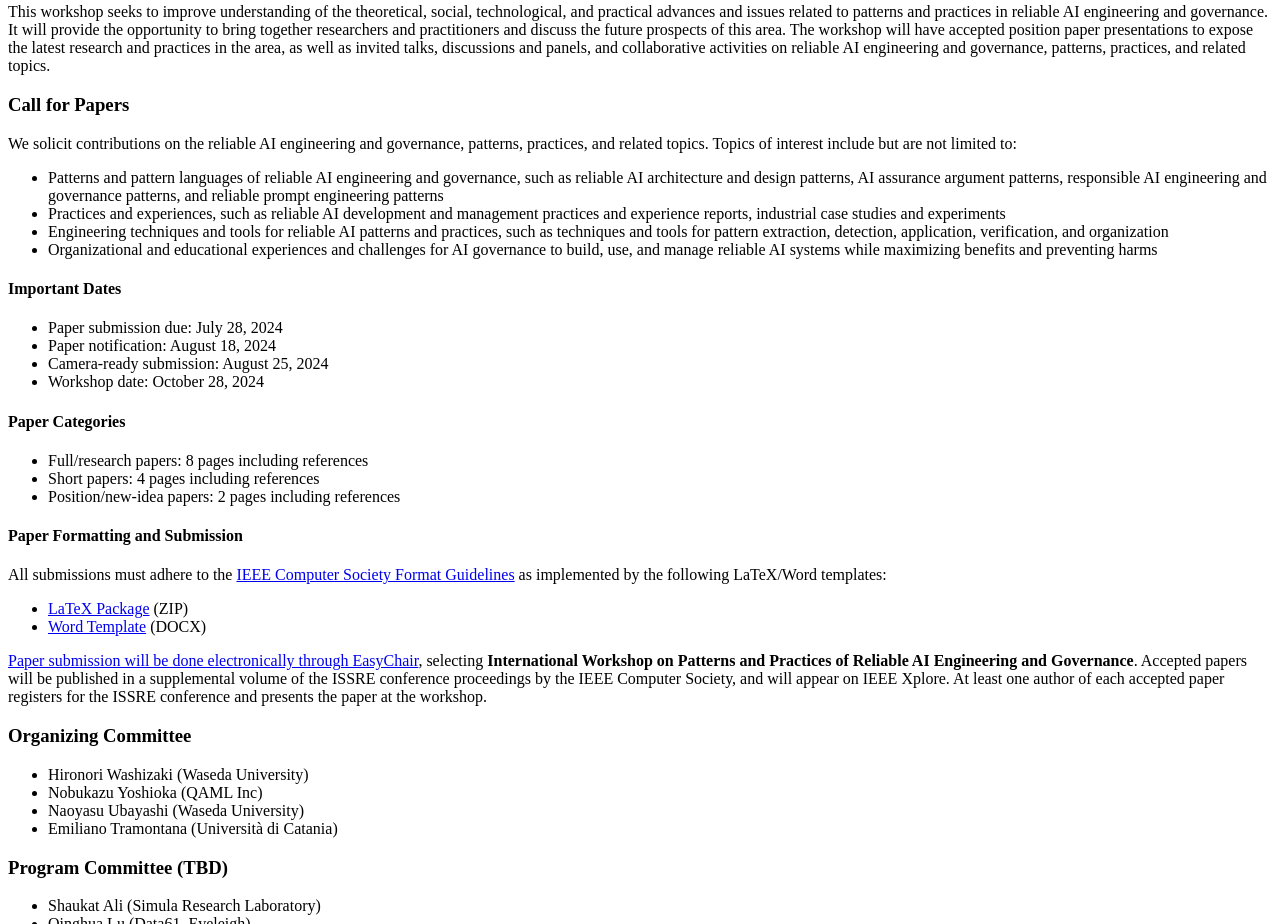
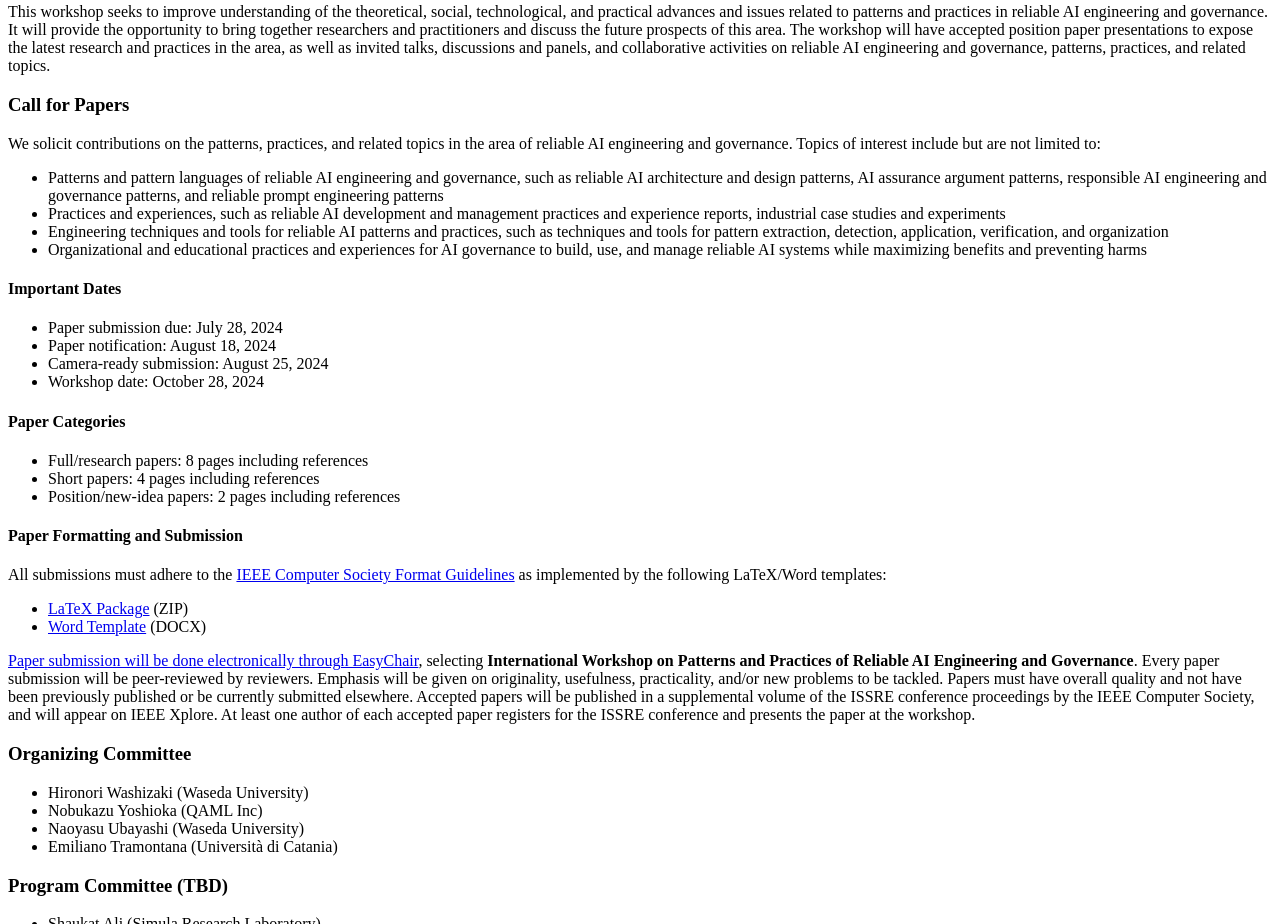
Before and after one commit to ai-pattern/ai-pattern.github.io, a plain HTML site: page index.html in a window 1280 px wide. Shown: the part 286-1210 px from the top of the page. Drawn offline with Linux system fonts and the light colour scheme.

Commit message:
Update index.html

```diff
--- a/index.html
+++ b/index.html
@@ -31,7 +31,7 @@
 
     <h3>Call for Papers</h3>
     <p>
-      We solicit contributions on the reliable AI engineering and governance, patterns, practices, and related topics.
+      We solicit contributions on the patterns, practices, and related topics in the area of reliable AI engineering and governance.
       Topics of interest include but are not limited to:
     </p>
 
@@ -44,7 +44,7 @@
         industrial case studies and experiments</li>
       <li>Engineering techniques and tools for reliable AI patterns and practices, such as techniques and tools
         for pattern extraction, detection, application, verification, and organization</li>
-      <li>Organizational and educational experiences and challenges for AI governance to build, use,
+      <li>Organizational and educational practices and experiences for AI governance to build, use,
         and manage reliable AI systems while maximizing benefits and preventing harms</li>
     </ul>
 
@@ -75,6 +75,8 @@
     <p>
       <a href="https://easychair.org/my/conference?conf=issre2024">Paper submission will be done electronically through EasyChair</a>,
       selecting <b>International Workshop on Patterns and Practices of Reliable AI Engineering and Governance</b>.
+      Every paper submission will be peer-reviewed by reviewers. Emphasis will be given on originality, usefulness, practicality,
+      and/or new problems to be tackled. Papers must have overall quality and not have been previously published or be currently submitted elsewhere.
       Accepted papers will be published in a supplemental volume of the ISSRE conference proceedings by the IEEE Computer Society,
       and will appear on IEEE Xplore. At least one author of each accepted paper registers for the ISSRE conference and presents the paper at the workshop.
     </p>
```
